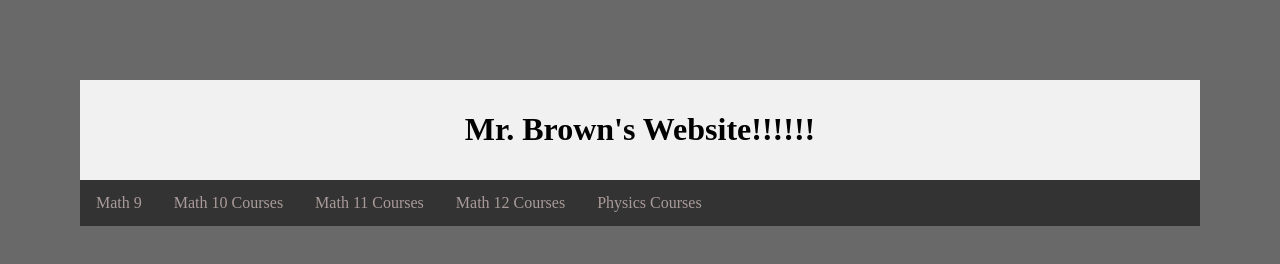
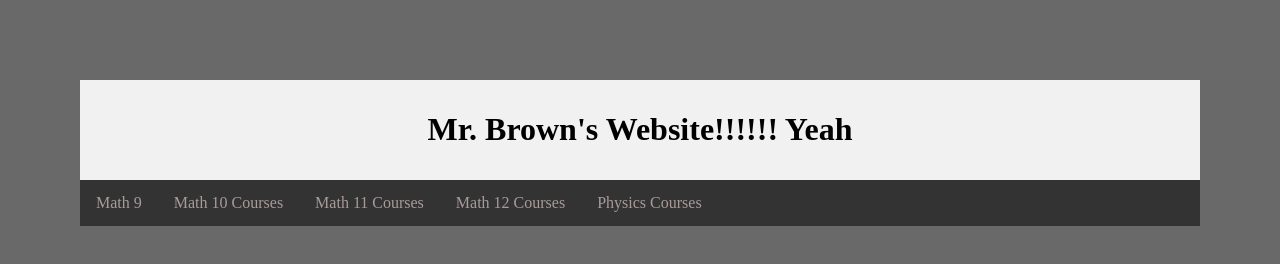
Before and after one commit to mrkylebrown/mrkylebrown.github.io, a plain HTML site: page index.html in a window 1280 px wide. Drawn offline with Linux system fonts and the light colour scheme.

Commit message:
new commit

```diff
--- a/index.html
+++ b/index.html
@@ -9,7 +9,7 @@
 
 <body>
   <div class="header">
-    <h1>Mr. Brown's Website!!!!!!</h1>
+    <h1>Mr. Brown's Website!!!!!! Yeah</h1>
   </div>
 
   <div class="topnav">
```
